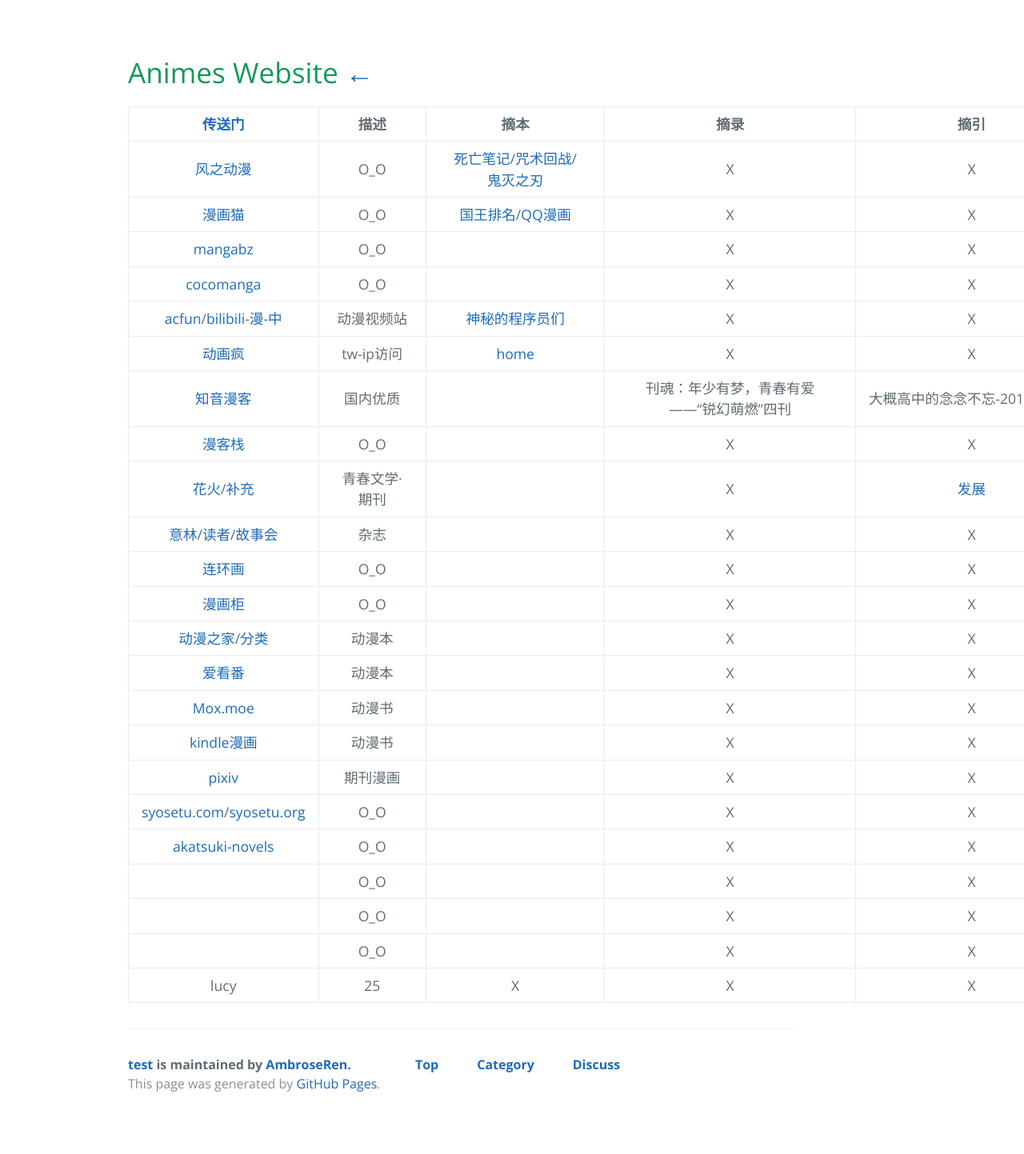
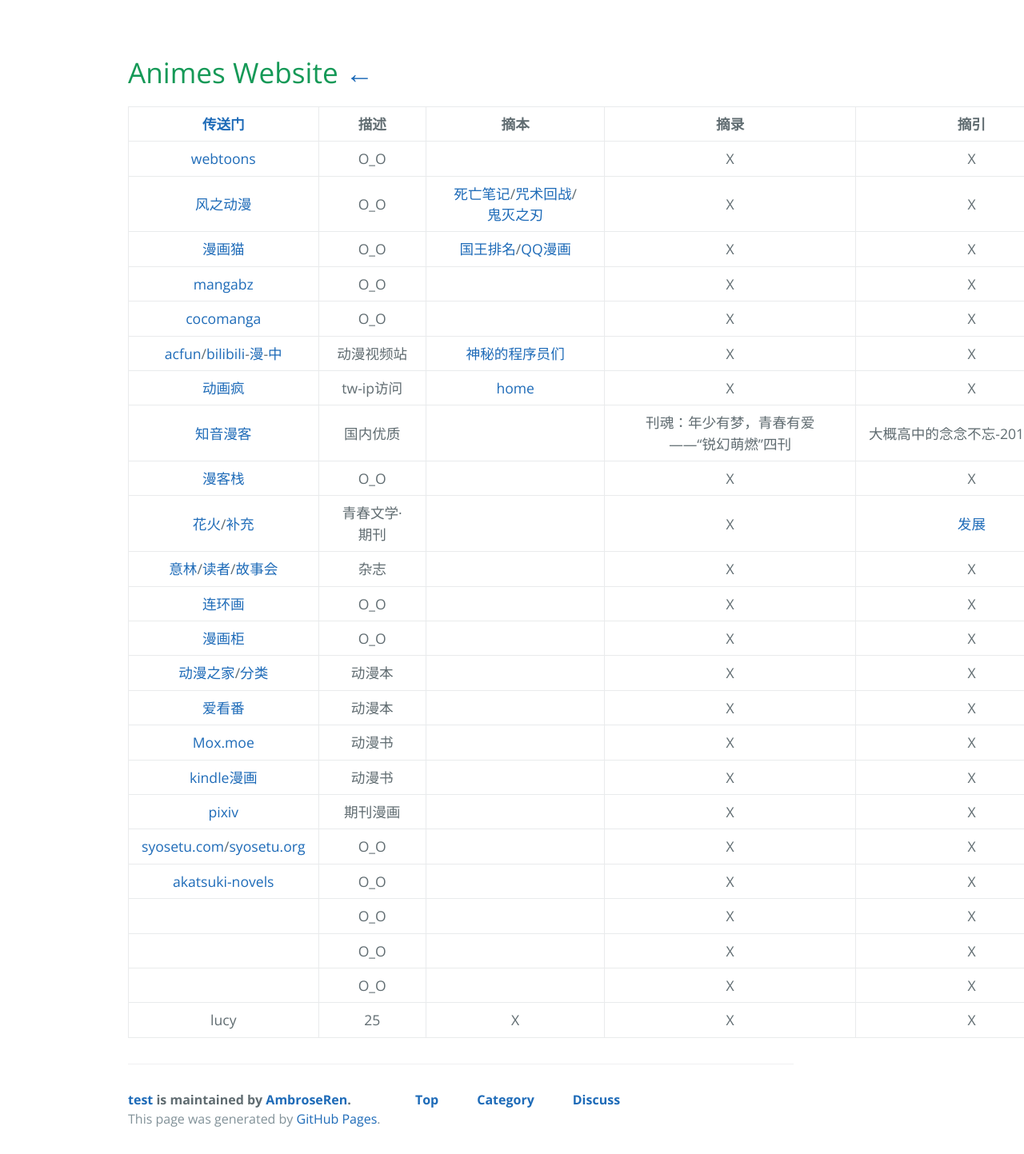
Before and after one commit to AmbroseRen/test, a Jekyll site: the page built from Art/Animes/index.md, in a window 1280 px wide. Shown: the whole page at 80% size. Built offline with Jekyll 4.4.1, drawn with Linux system fonts in a browser that asks for light colours; nearby versions of some CDN libraries; our own code applies the rules of GitHub Pages for plain Markdown files; library files that are not in the unit come from our copies; the repository's description, which GitHub fills in, is left out; before the commit the page ends 1399 px from its top, so only the background shows below that.

Commit message:
Update index.md

```diff
--- a/Art/Animes/index.md
+++ b/Art/Animes/index.md
@@ -25,6 +25,7 @@
 
 | [传送门](../../navigation.md#sp) | 描述 | 摘本 | 摘录 | 摘引 |
 |:---:|:---:|:---:|:---:|:---:|
+| [webtoons](https://www.webtoons.com/zh-hant/) | O_O | []() | X | X |
 | [风之动漫](https://manhua.fffdm.com/) | O_O | [死亡笔记](https://manhua.fffdm.com/11/)/[咒术回战](https://www.manhuacat.com/manga/32670.html)/[鬼灭之刃](https://manhua.fffdm.com/153/) | X | X |
 | [漫画猫](https://www.manhuacat.com/) | O_O | [国王排名](https://www.maofly.com/manga/41341.html)/[QQ漫画](https://user.qzone.qq.com/1686278055) | X | X |
 | [mangabz](https://www.mangabz.com/) | O_O | []() | X | X |
```
